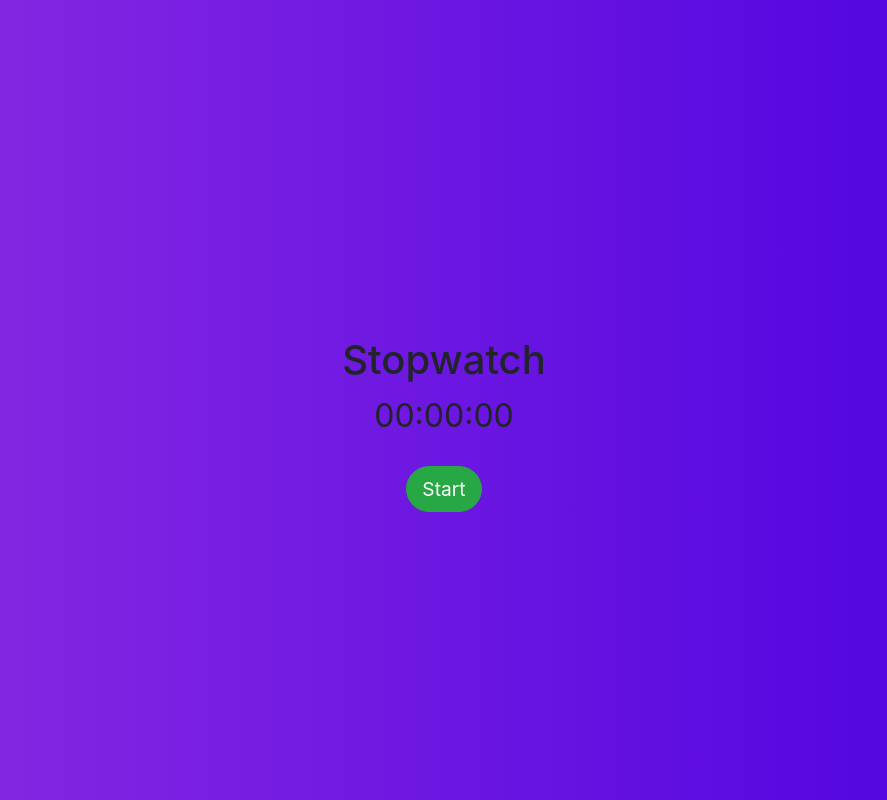
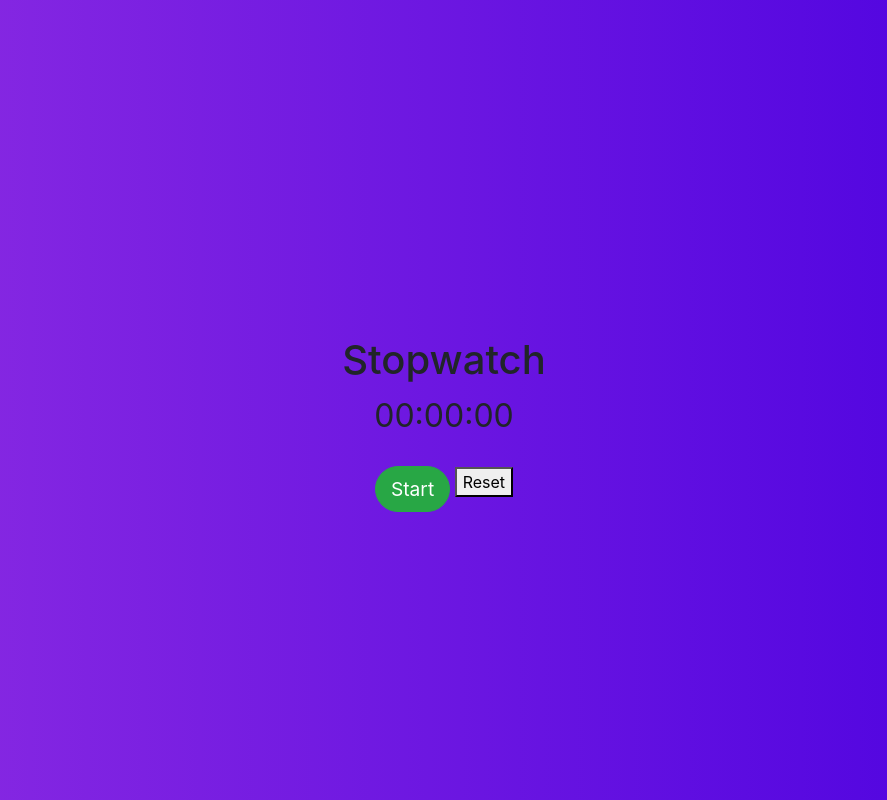
Before and after one commit to NishantChandel7/stopwatch, a plain HTML site: page index.html in a window 1280 px wide. Shown: the whole page, without its empty margins (196-1083 px from the left). Drawn offline with nearby package versions, Linux system fonts and the light colour scheme.

Commit message:
Update  reset button index.html

```diff
--- a/index.html
+++ b/index.html
@@ -18,6 +18,7 @@
       </div>
       <div class="text-center mt-3">
         <button id="startStopButton" class="btn btn-primary">Start</button>
+        <button id="rstBtn">Reset</button>
       </div>
     </div>
   </div>
```
